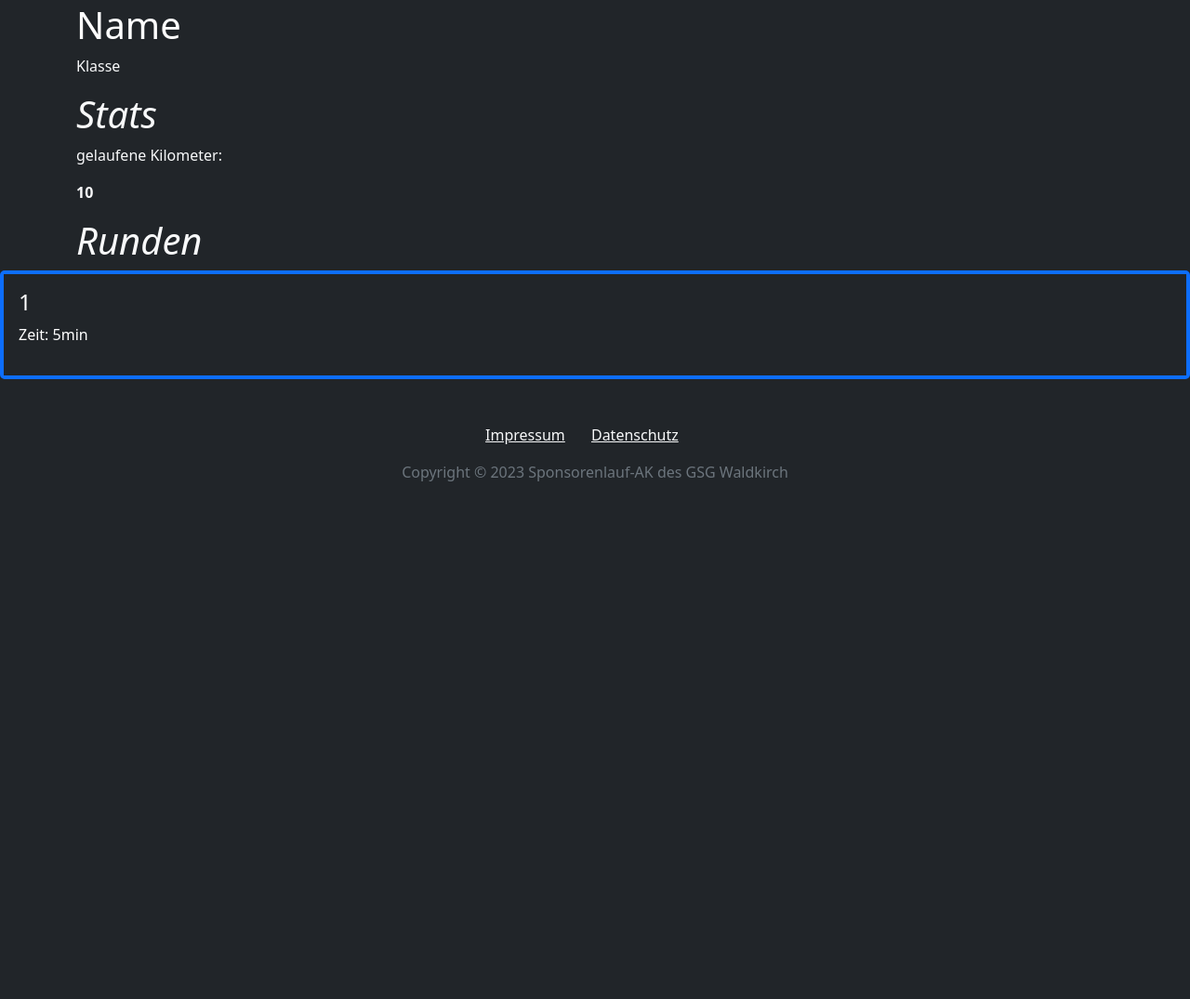
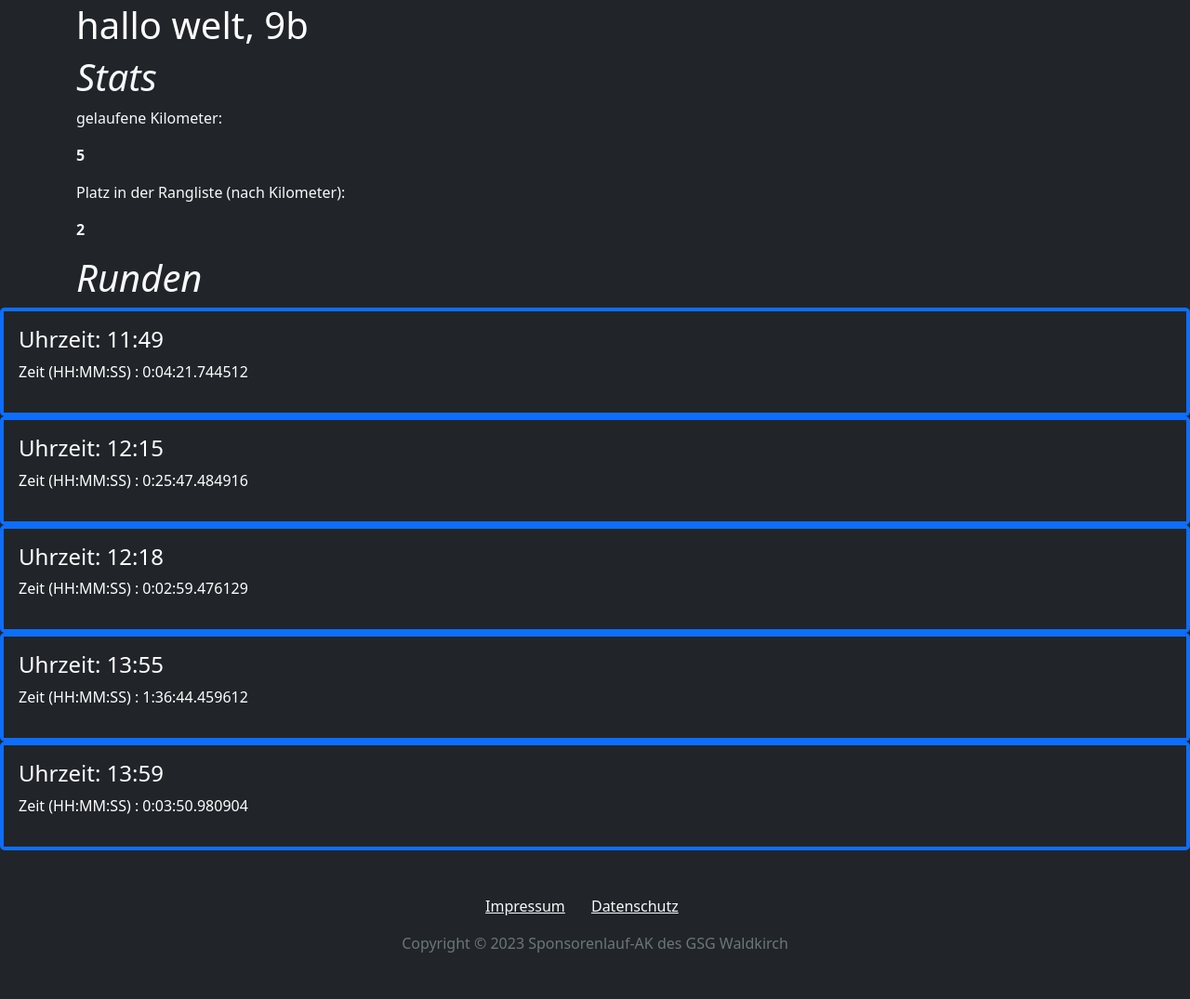
Before and after one commit to L-S-2020/sponsorenlauf_server, a Django app: page /stats/658458 in a window 1280 px wide. Shown: the part 119-1194 px from the top of the page at 93% size. Before the commit the page ends 637 px from the top, so only its background shows below. Run offline with Django 4.2, Linux system fonts and the light colour scheme; data comes from the database, SQL or seed files in the repository; both versions use the stored data as it was after the commit; some libraries are stand-ins or nearby versions.

Commit message:
MAde it running!

```diff
--- /dev/null
+++ b/server/server/forms.py
@@ -0,0 +1,4 @@
+from django import forms
+
+class Codeform(forms.Form):
+    code = forms.IntegerField(label="Code")
--- a/server/server/models.py
+++ b/server/server/models.py
@@ -24,7 +24,7 @@ class Runde(models.Model):
     student = models.ForeignKey(Student, on_delete=models.CASCADE)
     number = models.IntegerField()
     endtime = models.TimeField(auto_now_add=True)
-    time = models.FloatField()
+    time = models.CharField(max_length=200)
 
     def __str__(self):
         return str(self.number)
--- a/server/server/templates/stats.html
+++ b/server/server/templates/stats.html
@@ -1,3 +1,4 @@
+{% load static %}
 <!DOCTYPE html>
 <html lang="de" style="color: rgb(255,255,255);">
 
@@ -5,15 +6,14 @@
     <meta charset="utf-8">
     <meta name="viewport" content="width=device-width, initial-scale=1.0, shrink-to-fit=no">
     <title>Sponsorenlauf</title>
-    <link rel="stylesheet" href="assets/bootstrap/css/bootstrap.min.css">
-    <link rel="stylesheet" href="assets/fonts/fontawesome-all.min.css">
-    <link rel="stylesheet" href="assets/css/Lista-Productos-Canito.css">
-    <link rel="stylesheet" href="assets/css/Navbar-Right-Links-Dark-icons.css">
+    <link rel="stylesheet" href="{% static 'assets/bootstrap/css/bootstrap.min.css' %}">
+    <link rel="stylesheet" href="{% static 'assets/fonts/fontawesome-all.min.css' %}">
+    <link rel="stylesheet" href="{% static 'assets/css/Navbar-Right-Links-Dark-icons.css' %}">
 </head>
 
 <body style="background: rgb(33,37,41);">
     <nav class="navbar navbar-dark navbar-expand-md bg-dark py-3">
-        <div class="container"><img src="assets/img/LogoGSG-1952467691.png" width="60" height="70" style="width: 60px;"><a class="navbar-brand d-flex align-items-center" href="#" style="text-align: right;margin: 20px;"><span style="text-align: right;margin: 5px;position: relative;">Sponsorenlauf 2023</span></a>
+        <div class="container"><img src="{% static 'assets/img/LogoGSG-1952467691.png' %}" width="60" height="70" style="width: 60px;"><a class="navbar-brand d-flex align-items-center" href="/" style="text-align: right;margin: 20px;"><span style="text-align: right;margin: 5px;position: relative;">Sponsorenlauf 2023</span></a>
             <div class="collapse navbar-collapse" id="navcol-5">
                 <ul class="navbar-nav ms-auto">
                     <li class="nav-item"></li>
@@ -24,19 +24,22 @@
         </div>
     </nav>
     <div class="container" style="background: #212529;">
-        <h1 style="color: rgb(255,255,255);">Name</h1>
-        <p style="color: var(--bs-gray-100);">Klasse</p>
+        <h1 style="color: rgb(255,255,255);">{{ schüler.name }}</h1>
         <h1 style="color: var(--bs-gray-100);font-style: italic;">Stats</h1>
-        <p style="color: var(--bs-gray-100);">gelaufene Kilometer:</p>
-        <p style="color: var(--bs-gray-100);font-weight: bold;">10</p>
+        <p style="color: var(--bs-gray-100);">gelaufene Kilometer: </p>
+        <p style="color: var(--bs-gray-100);font-weight: bold;">{{ schüler.kilometer }}</p>
+        <p style="color: var(--bs-gray-100);">Platz in der Rangliste (nach Kilometer): </p>
+        <p style="color: var(--bs-gray-100);font-weight: bold;">{{ platz }}</p>
         <h1 style="color: var(--bs-gray-100);font-style: italic;">Runden</h1>
     </div>
+    {% for runde in runden %}
     <div class="card" style="border-width: 4px;border-color: var(--bs-blue);border-radius: 5px;">
         <div class="card-body" style="background: #212529;border-color: var(--bs-blue);">
-            <h4 class="card-title" style="color: var(--bs-card-bg);">1</h4>
-            <p style="color: var(--bs-card-bg);">Zeit: 5min</p>
+            <h4 class="card-title" style="color: var(--bs-card-bg);">Uhrzeit: {{ runde.endtime }}</h4>
+            <p style="color: var(--bs-card-bg);">Zeit (HH:MM:SS) : {{ runde.time }}</p>
         </div>
     </div>
+    {% endfor %}
     <footer class="text-center bg-dark">
         <div class="container text-white py-4 py-lg-5">
             <ul class="list-inline">
@@ -47,7 +50,7 @@
             <p class="text-muted mb-0">Copyright © 2023 Sponsorenlauf-AK des GSG Waldkirch</p>
         </div>
     </footer>
-    <script src="assets/bootstrap/js/bootstrap.min.js"></script>
+    <script src="{% static 'assets/bootstrap/js/bootstrap.min.js' %}"></script>
 </body>
 
 </html>
--- a/server/server/views.py
+++ b/server/server/views.py
@@ -1,19 +1,24 @@
 from django.http import JsonResponse
-from django.shortcuts import render
+from django.shortcuts import render, redirect
 import time
 from .models import Student, Runde, School, key
-from django.utils import timezone, dateformat
 from django.contrib.auth.models import User
+from .forms import Codeform
+from datetime import timedelta
+from django.contrib import messages
 
 
 # Create your views here.
 def scanned(request, code):
     authorization = request.META.get('HTTP_AUTHORIZATION', None)
-    if key.objects.get(key=authorization) is not None:
+    if key.objects.get(key=authorization).exists():
         schüler = Student.objects.get(code=code)
         if time.time()-schüler.lastseen > 135:
             schüler.kilometer += 1
-            runde = Runde.objects.create(student=schüler, number=schüler.kilometer, time=time.time()-schüler.lastseen)
+            seconds = time.time()-schüler.lastseen
+            minutes = timedelta(seconds=seconds)
+            runde = Runde.objects.create(student=schüler, number=schüler.kilometer, time=minutes)
+            runde.save()
             schüler.save()
             schüler.lastseen = time.time()
             schüler.save()
@@ -28,7 +33,7 @@ def scanned(request, code):
 
 def create(request, name):
     authorization = request.META.get('HTTP_AUTHORIZATION', None)
-    if key.objects.get(key=authorization) is not None:
+    if key.objects.get(key=authorization).exists():
         random_number = User.objects.make_random_password(length=6, allowed_chars='1234567890')
         while Student.objects.filter(code=random_number):
             random_number = User.objects.make_random_password(length=6, allowed_chars='1234567890')
@@ -41,23 +46,43 @@ def create(request, name):
 
 
 def main(request):
-    print(Student.objects.all().count())
-    return render(request, "index.html", {'schüler': Student.objects.all().count(), 'kilometer': School.objects.get().kilometer})
+    if request.method == "POST":
+        form = Codeform(request.POST)
+        if form.is_valid():
+            code = form.cleaned_data["code"]
+            return redirect("stats", code=code)
+    else:
+        form = Codeform()
+    return render(request, "index.html", {'schüler': Student.objects.all().count(), 'kilometer': School.objects.get().kilometer, 'form': form})
 
 def stats(request, code):
-    schüler = Student.objects.get(code=code)
-    runden = Runde.objects.filter(student=schüler)
-    return render(request, "stats.html")
+    """
+    It takes a request and a code, gets the student with that code, and then gets all the rounds that student has run.
+
+    :param request: The request object
+    :param code: The code of the student
+    :return: The stats.html file is being returned.
+    """
+    if Student.objects.filter(code=code).exists():
+        schüler = Student.objects.get(code=code)
+        runden = Runde.objects.filter(student=schüler)
+        platz = Student.objects.filter(kilometer__gt=schüler.kilometer).count() + 1
+        return render(request, "stats.html", {'schüler': schüler, 'runden': runden, 'platz': platz})
+    else:
+        messages.error(request, 'Der eingegebene Code ist ungültig.')
+        return redirect("main")
+
+
 
 def leaderboard(request):
     kilometer = School.objects.get().kilometer
-    lauf = Runde.objects.order_by("time")[5]
-    meiste_kilometer = Student.objects.order_by("kilometer")[5]
-    return render(request, "leaderboard.html")
+    lauf = Runde.objects.order_by("time")
+    meiste_kilometer = Student.objects.order_by("-kilometer")
+    return render(request, "leaderboard.html", {'kilometer': kilometer, 'lauf': lauf, 'meiste_kilometer': meiste_kilometer})
 
 def start(request):
     authorization = request.META.get('HTTP_AUTHORIZATION', None)
-    if key.objects.get(key=authorization) is not None:
+    if key.objects.get(key=authorization).exists():
         schüler = Student.objects.all()
         for i in schüler:
             i.kilometer = 0
@@ -73,7 +98,7 @@ def start(request):
 
 def test(request):
     authorization = request.META.get('HTTP_AUTHORIZATION', None)
-    if key.objects.get(key=authorization) is not None:
+    if key.objects.get(key=authorization).exists():
         return JsonResponse({"status": "ok"})
     else:
         return JsonResponse({"status": "unauthorized"})
```
Also changed, not shown: server/server/templates/index.html (+8 -2 lines), server/server/templates/leaderboard.html (+20 -11 lines), server/server/templates/messages.html (added, +7 -0 lines), server/sponsorenlauf/settings.py (+18 -0 lines), server/db.sqlite3.
